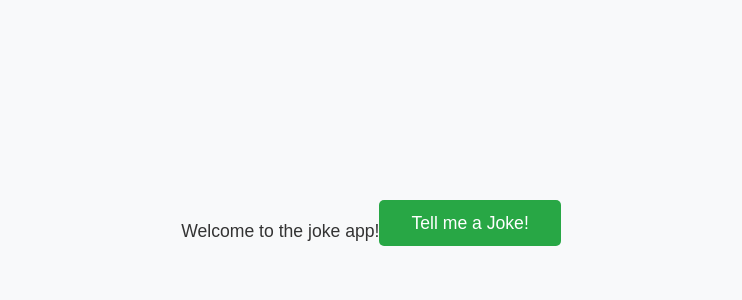
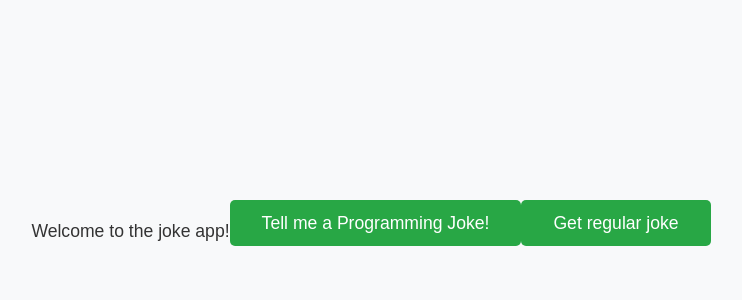
Before and after one commit to rp-developer/PyJokeApp, a Flask app: page / in a window 1280 px wide. Shown: the part 165-465 px from the top of the page, without its empty margins (269-1011 px from the left). Run offline with Flask 3, Linux system fonts and the light colour scheme.

Commit message:
Added Dad Joeks

```diff
--- a/app.py
+++ b/app.py
@@ -1,16 +1,35 @@
-from flask import Flask, render_template, request, url_for
+from flask import Flask, render_template, redirect, request, url_for
 import pyjokes
 import random
+import requests
+from dadjokes import Dadjoke
+
+
 app = Flask(__name__)
 jokes = pyjokes.get_jokes("en")
+programmingJokeList = []
+dadJokeList = []
+for i in jokes:
+        programmingJokeList.append(i)
 
-jokeList = []
-for i in jokes:
-        jokeList.append(i)
+def CollectDadJokes():
+      i = 0
+      while i < 100:
+            dadJoke = Dadjoke().joke
+            dadJokeList.append(dadJoke)
+            i += 1
+CollectDadJokes()
+
 @app.route("/")
 def index():
     return render_template("index.html")
-@app.route("/newjoke")
-def get_joke():
-      joke = random.choice(jokeList)
-      return render_template("index.html", joke=joke)
+
+@app.route("/newprogrammingjoke")
+def get_programming_joke():
+      programmingJoke = random.choice(programmingJokeList)
+      return render_template("index.html", programmingJoke=programmingJoke)
+
+@app.route("/newdadjoke")
+def get_dad_joke():
+    dadJoke = random.choice(dadJokeList)
+    return render_template("index.html", dadJoke=dadJoke)
--- a/templates/index.html
+++ b/templates/index.html
@@ -2,11 +2,18 @@
 
 {% block body %}
 <p> Welcome to the joke app! </p>
-<form action="{{url_for('get_joke')}}" method="get">
-    <button type="submit">Tell me a Joke!</button>
+<form action="{{url_for('get_programming_joke')}}" method="get">
+    <button type="submit">Tell me a Programming Joke!</button>
 </form>
-{% if joke %}
-<p><strong> Joke: </strong> {{joke}}</p>
+
+<form action="{{url_for('get_dad_joke')}}" method="get">
+    <button type="submit">Get regular joke</button>
+</form>
+
+{% if programmingJoke %}
+<p><strong> Programming Joke</strong>  {{  programmingJoke }}</p>
+{%endif%}
+{% if dadJoke %}
+<p><strong> Dad Joke: </strong> {{dadJoke}}</p>
 {% endif %}
-
 {%endblock %}
```
